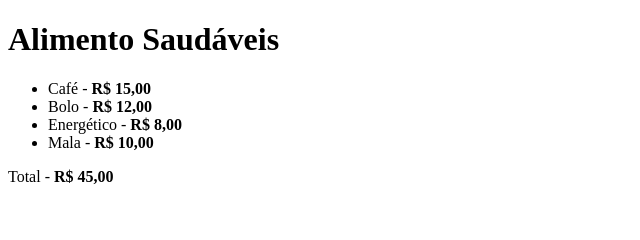
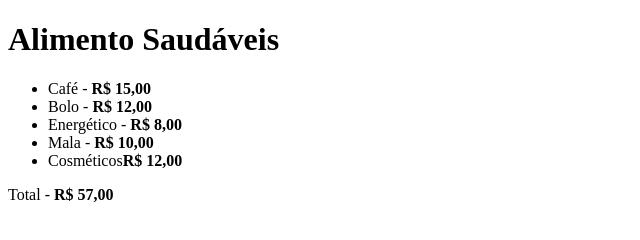
Before and after one commit to Adryan-meloo/ListaCss, a plain HTML site: page index.html in a window 1280 px wide. Shown: the whole page, without its empty margins (0-640 px from the left). Drawn offline with Linux system fonts and the light colour scheme.

Commit message:
adicionando cosméticos

```diff
--- a/index.html
+++ b/index.html
@@ -12,9 +12,10 @@
         <li>Bolo - <strong>R$ 12,00</strong></li>
         <li>Energético - <strong>R$ 8,00</strong></li>
         <li>Mala - <strong>R$ 10,00</strong></li>
+        <li>Cosméticos<strong>R$ 12,00</strong></li>
     </ul>
 
-    Total - <strong>R$ 45,00</strong>
+    Total - <strong>R$ 57,00</strong>
 
 </body>
 </html>
```
